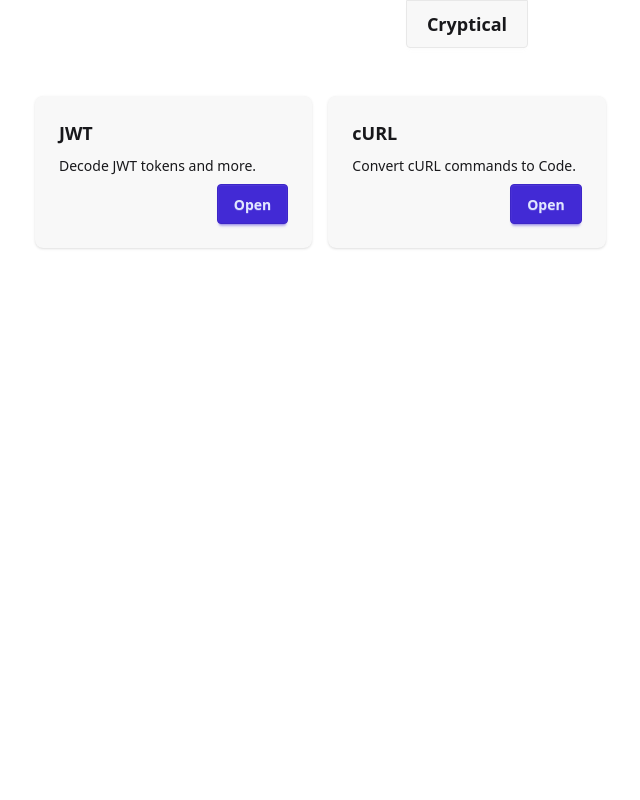
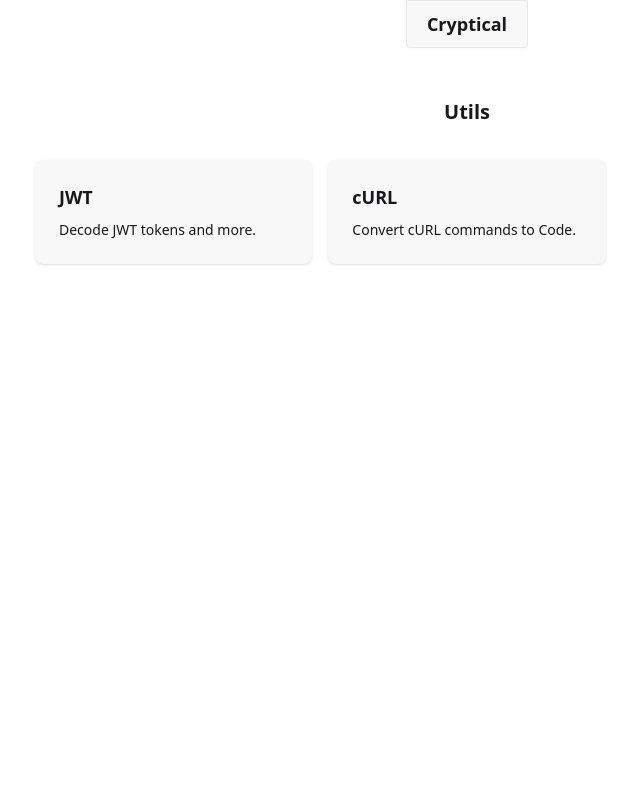
Before and after one commit to iaseth/cryptical, a SvelteKit app in the folder sv-app/: page / in a window 1280 px wide. Shown: the top 800 px of the page, without its empty margins (173-813 px from the left). Built offline with nearby package versions, Linux system fonts and the light colour scheme.

Commit message:
Moved apps data to apps.json

```diff
--- a/sv-app/src/components/CardLink.svelte
+++ b/sv-app/src/components/AppLink.svelte
@@ -8,15 +8,11 @@
 	let { href, title, description }: Props = $props();
 </script>
 
-<div class="card bg-base-200 shadow-sm">
+<a {href} class="card bg-base-200 shadow-sm">
 	<div class="card-body">
 		<h2 class="card-title">{title}</h2>
 		{#if description}
 			<p>{description}</p>
 		{/if}
-
-		<div class="justify-end card-actions">
-			<a {href} class="btn btn-primary">Open</a>
-		</div>
 	</div>
-</div>
+</a>
--- /dev/null
+++ b/sv-app/src/lib/data/apps.json
@@ -0,0 +1,17 @@
+[
+	{
+		"title": "Utils",
+		"apps": [
+			{
+				"href": "/jwt",
+				"title": "JWT",
+				"description": "Decode JWT tokens and more."
+			},
+			{
+				"href": "/curl",
+				"title": "cURL",
+				"description": "Convert cURL commands to Code."
+			}
+		]
+	}
+]
--- a/sv-app/src/routes/+page.svelte
+++ b/sv-app/src/routes/+page.svelte
@@ -1,10 +1,18 @@
 <script lang="ts">
-	import CardLink from "../components/CardLink.svelte";
+	import sections from "$lib/data/apps.json";
+	import AppLink from "../components/AppLink.svelte";
 </script>
 
-<section class="container px-4 py-12 grid gap-4 sm:grid-cols-2 md:grid-cols-3">
-	<CardLink href="/jwt" title="JWT"
-		description="Decode JWT tokens and more." />
-	<CardLink href="/curl" title="cURL"
-		description="Convert cURL commands to Code." />
+{#each sections as section}
+<section class="container px-4 py-12 space-y-8">
+	<header class="prose text-center mx-auto">
+		<h3>{section.title}</h3>
+	</header>
+
+	<section class="grid gap-4 sm:grid-cols-2 md:grid-cols-3">
+		{#each section.apps as app}
+			<AppLink {...app} />
+		{/each}
+	</section>
 </section>
+{/each}
```
